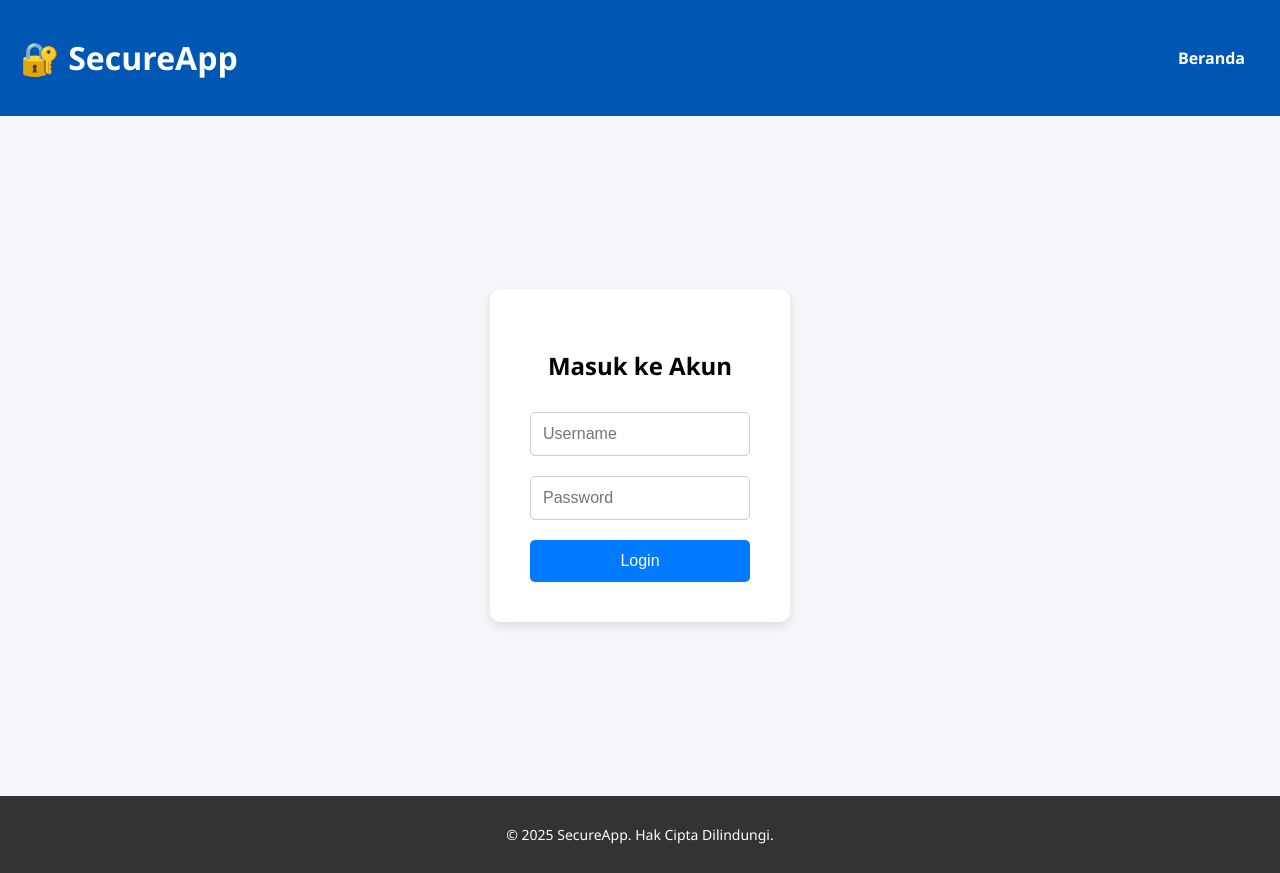
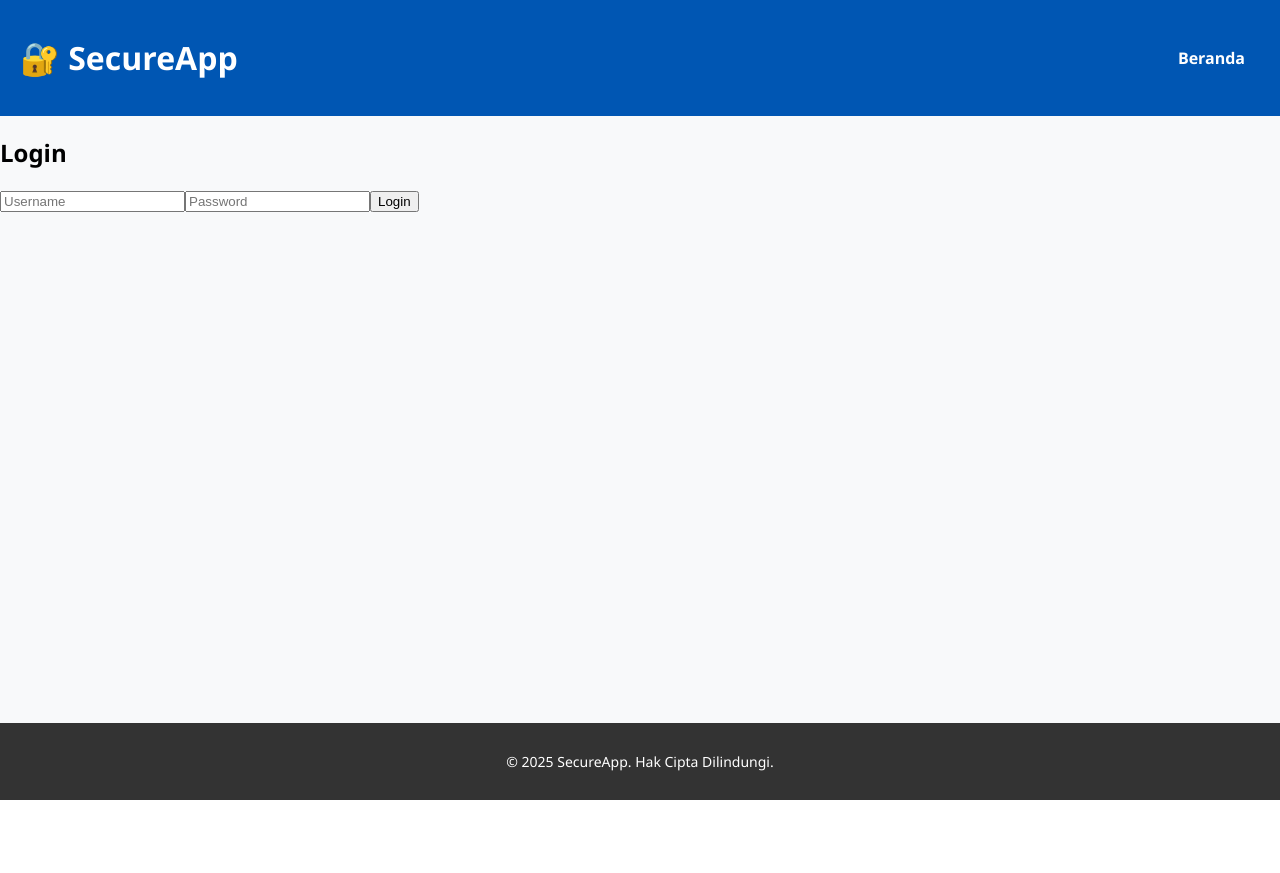
Before and after one commit to shin-meiri/main, a React (Create React App) app: page / in a window 1280 px wide. After the commit the page ends 800 px from the top, so only its background shows below. Built offline with nearby package versions, Linux system fonts and the light colour scheme.

Commit message:
Update Login.jsx

```diff
--- a/src/components/Login.jsx
+++ b/src/components/Login.jsx
@@ -1,104 +1,41 @@
-import { useState, useEffect } from 'react';
-import { useNavigate } from 'react-router-dom';
+import { useState } from 'react';
 
 function Login() {
   const [username, setUsername] = useState('');
   const [password, setPassword] = useState('');
-  const [error, setError] = useState('');
-  const navigate = useNavigate();
+  const [message, setMessage] = useState('');
 
-  const validUsername = 'root';
-  const validPassword = '12348765';
-
-  // Cek jika sudah login → arahkan ke dashboard
-  useEffect(() => {
-    if (localStorage.getItem('isLoggedIn')) {
-      navigate('/dashboard');
-    }
-  }, [navigate]);
-
-  const handleLogin = (e) => {
+  const handleLogin = async (e) => {
     e.preventDefault();
-    if (username === validUsername && password === validPassword) {
-      localStorage.setItem('isLoggedIn', 'true');
-      navigate('/dashboard');
-    } else {
-      setError('Username atau password salah!');
-    }
+    const res = await fetch('https://namakamu.000webhostapp.com/api/login.php', {
+      method: 'POST',
+      headers: { 'Content-Type': 'application/json' },
+      body: JSON.stringify({ username, password })
+    });
+    const data = await res.json();
+    setMessage(data.message);
   };
 
   return (
-    <div style={styles.container}>
-      <div style={styles.formBox}>
-        <h2>Masuk ke Akun</h2>
+    <div>
+      <h2>Login</h2>
       <form onSubmit={handleLogin}>
         <input
           placeholder="Username"
           value={username}
           onChange={(e) => setUsername(e.target.value)}
-            style={styles.input}
-            required
         />
         <input
           placeholder="Password"
           type="password"
           value={password}
           onChange={(e) => setPassword(e.target.value)}
-            style={styles.input}
-            required
         />
-          <button type="submit" style={styles.button}>
-            Login
-          </button>
+        <button type="submit">Login</button>
       </form>
-        {error && <p style={styles.error}>{error}</p>}
-      </div>
+      {message && <p>{message}</p>}
     </div>
   );
 }
 
-const styles = {
-  container: {
-    display: 'flex',
-    justifyContent: 'center',
-    alignItems: 'center',
-    minHeight: 'calc(100vh - 120px)',
-    backgroundColor: '#f4f6f9',
-    padding: '20px',
-  },
-  formBox: {
-    backgroundColor: 'white',
-    padding: '40px',
-    borderRadius: '10px',
-    boxShadow: '0 4px 10px rgba(0,0,0,0.1)',
-    width: '300px',
-    textAlign: 'center',
-  },
-  input: {
-    width: '100%',
-    padding: '12px',
-    margin: '10px 0',
-    border: '1px solid #ccc',
-    borderRadius: '5px',
-    fontSize: '16px',
-    boxSizing: 'border-box',
-  },
-  button: {
-    padding: '12px 20px',
-    backgroundColor: '#007bff',
-    color: 'white',
-    border: 'none',
-    borderRadius: '5px',
-    cursor: 'pointer',
-    fontSize: '16px',
-    width: '100%',
-    marginTop: '10px',
-  },
-  error: {
-    color: 'red',
-    marginTop: '10px',
-    fontSize: '14px',
-  },
-};
-
 export default Login;
```
Lines whose indentation alone changed are shown as unchanged.
